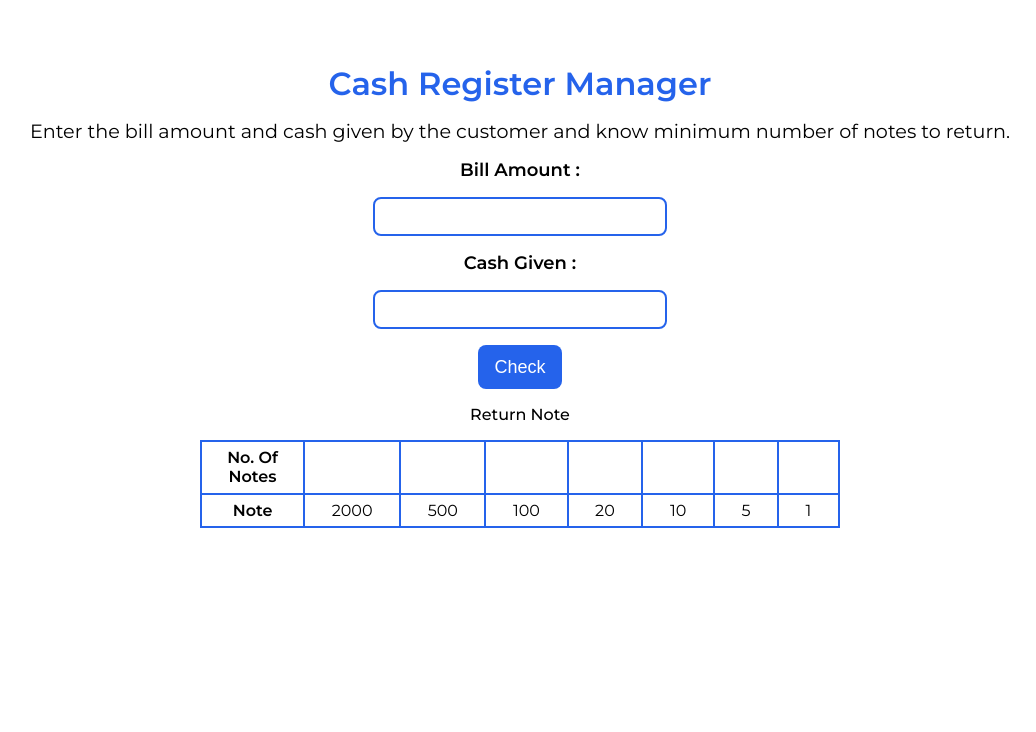
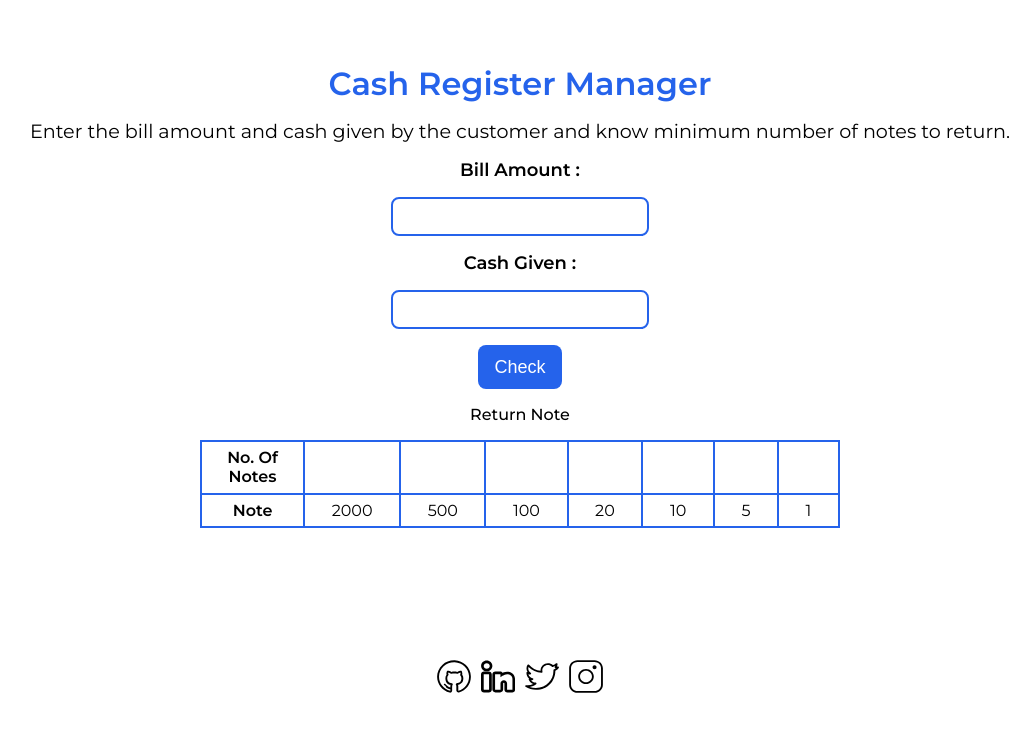
Before and after one commit to irajbhinde/mark10-cash-register, a plain HTML site: page index.html in a window 1280 px wide. Shown: the whole page, without its empty margins (120-1156 px from the left). Drawn offline with Linux system fonts and the light colour scheme.

Commit message:
feat : footer
Added Footer

```diff
--- a/index.html
+++ b/index.html
@@ -42,7 +42,32 @@
         <td>1</td>
     </tr>
 </table>
+
 </div>
+<footer>
+    <ul class="footer-list">
+        <li>
+            <a class="links" href="https://github.com/irajbhinde" target="_blank">
+            <img src="/Images/github.svg" alt="github">
+        </a>
+        </li>
+        <li>
+            <a class="links" href="https://www.linkedin.com/in/raj-bhinde-70613a174/" target="_blank">
+            <img src="/Images/linkedin.svg" alt="linkedin">
+        </a>
+        </li>
+        <li>
+            <a class="links" href="https://www.twitter.com/irajbhinde_" target="_blank">
+            <img src="/Images/twitter.svg" alt="twitter">
+        </a>
+        </li>
+        <li>
+            <a class="links" href="https://www.instagram.com/rajbhinde" target="_blank">
+            <img  src="/Images/instagram.svg" alt="instagram">
+        </a>
+        </li>
+    </ul>
+</footer>
 <script src="main.js" type="text/javascript"></script>
 </body>
 </html>
--- a/style2.css
+++ b/style2.css
@@ -7,7 +7,8 @@
 * {
     padding: 0;
     margin: 0;
-    box-sizing: bo;
+    box-sizing: border-box;
+    overflow-x: hidden;
 }
 
 body{
@@ -85,3 +86,29 @@ th,td {
     border-collapse: collapse;
     padding: 0.4rem;
 }
+
+footer{
+    text-align: center;
+
+    bottom: 0;
+    left: 0;
+    right: 0;
+    padding-right: 3rem;
+    padding-left: 3rem;
+}
+
+
+.footer-list{
+    margin: 1rem;
+}
+
+a,img,li{
+    display: inline;
+    text-decoration: none;
+}
+
+img{
+    width: 40px;
+    padding: 0.2rem;
+
+}
```
Also changed, not shown: Images/github.svg (added), Images/instagram.svg (added), Images/linkedin.svg (added), Images/twitter.svg (added).
